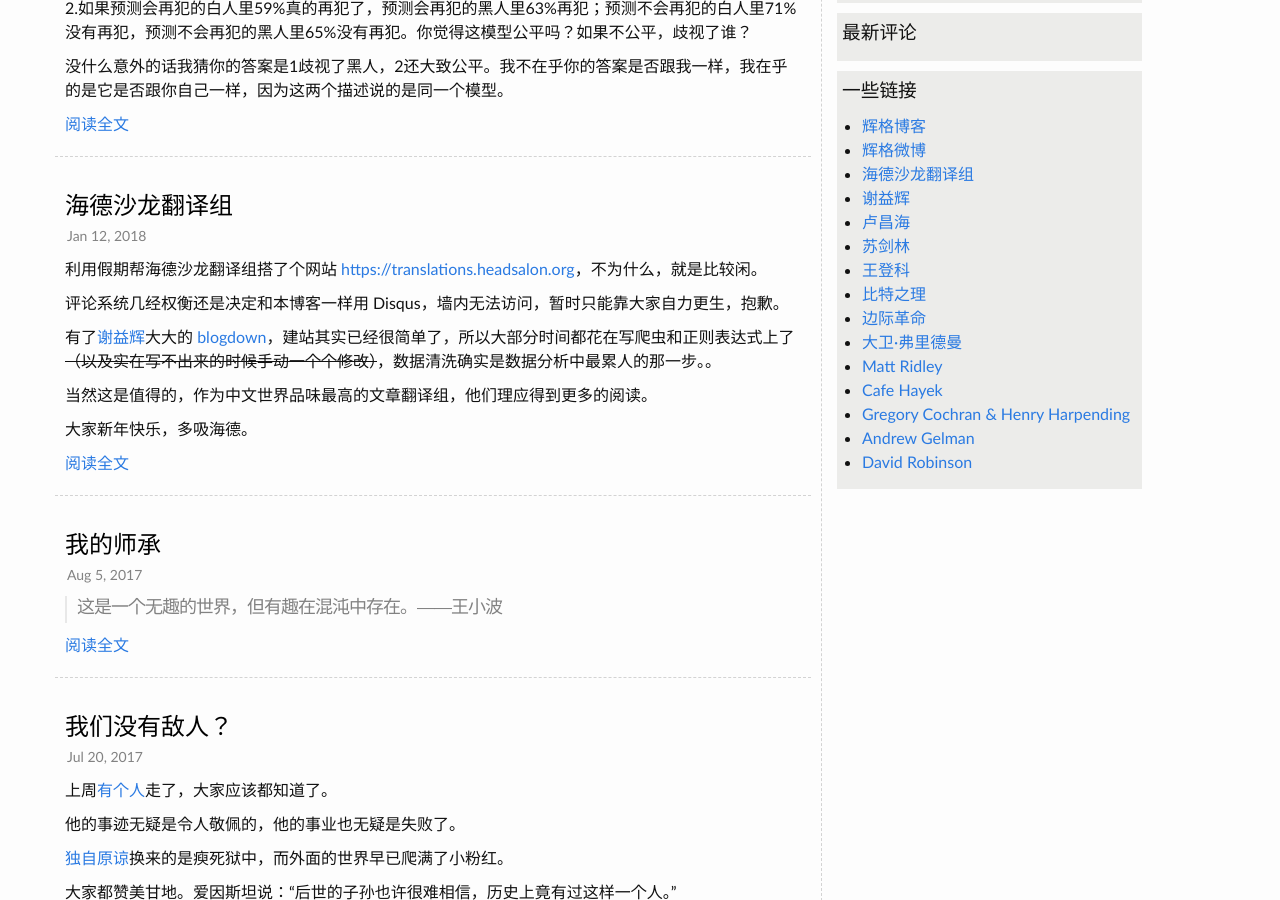
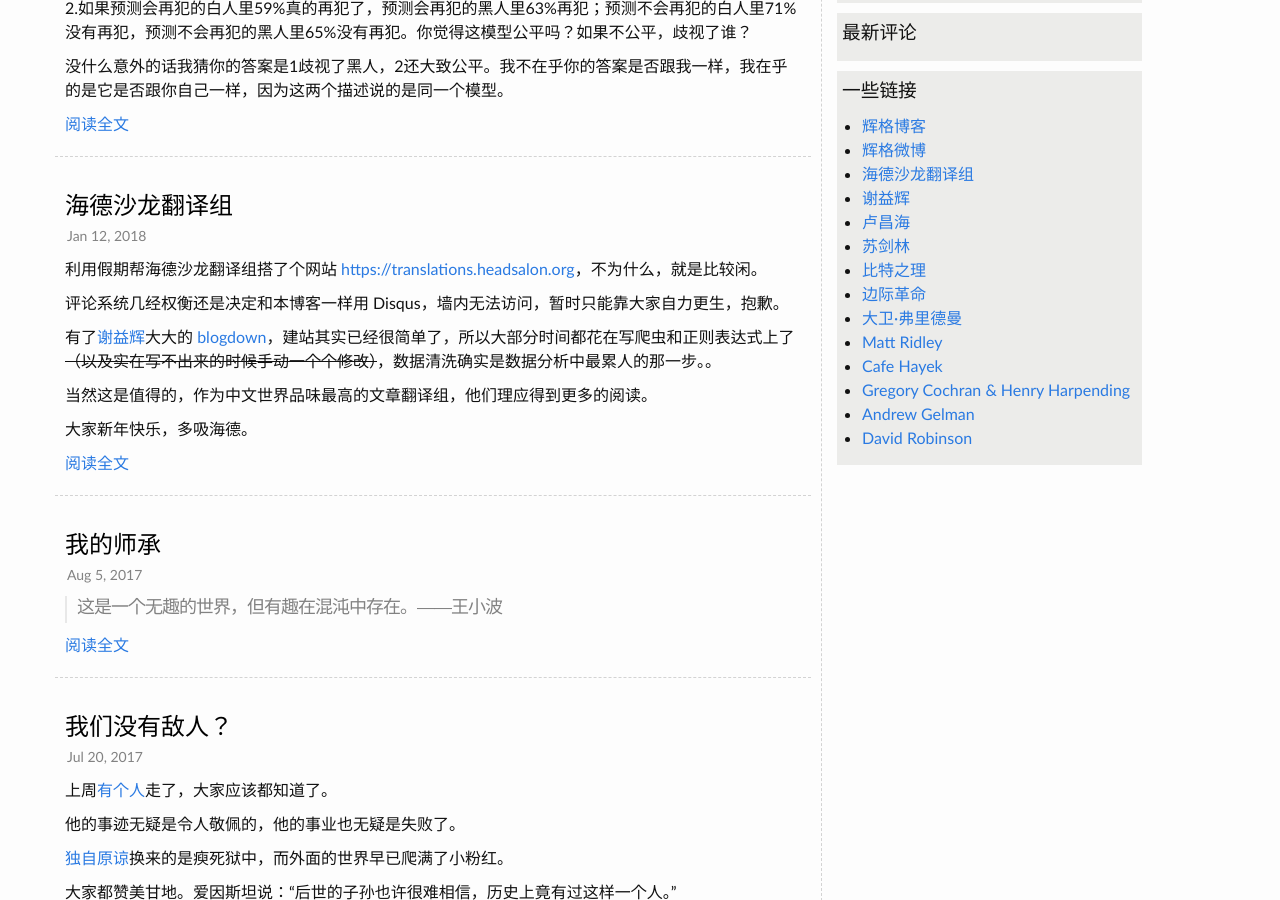
Before and after one commit to tcya/tcya.github.io, a Jekyll site: the page built from index.html, in a window 1280 px wide and 900 px high, scrolled down 536 px. Built offline with Jekyll 4.4.1, drawn with Linux system fonts in a browser that asks for light colours; a script that is not in the unit is left out; the list of posts is cut into pages by our own code; comment, search, counter and statistics services are not loaded.

Commit message:
删除王登科博客

```diff
--- a/index.html
+++ b/index.html
@@ -57,7 +57,6 @@ layout: default
         <li><a href="https://yihui.name/">谢益辉</a></li>
         <li><a href="http://www.changhai.org/">卢昌海</a></li>
         <li><a href="http://kexue.fm/">苏剑林</a></li>
-        <li><a href="http://www.wdk.pw/">王登科</a></li>
         <li><a href="https://www.kylen314.com/">比特之理</a></li>
         <li><a href="http://marginalrevolution.com/">边际革命</a></li>
         <li><a href="https://daviddfriedman.blogspot.com/">大卫·弗里德曼</a></li>
```
